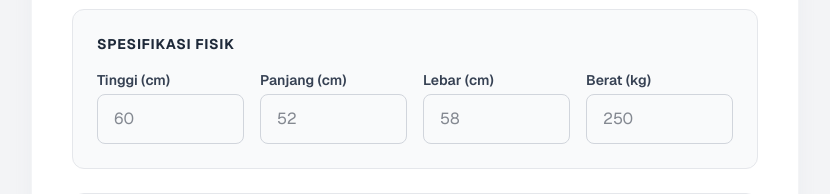
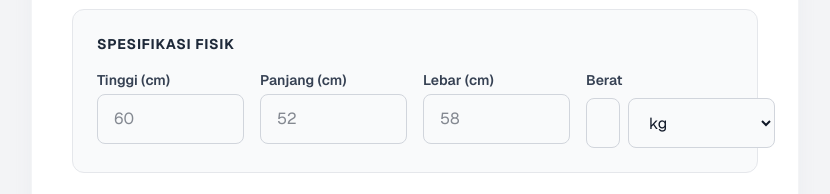
Before and after one commit to muhammadfariz123/webbrankas, a Next.js app: page /admin in a window 1280 px wide. Shown: the part 734-928 px from the top of the page, without its empty margins (225-1055 px from the left). Built offline with nearby package versions, Linux system fonts and the light colour scheme.

Commit message:
Add weight unit (kg/ton) selection

```diff
--- a/app/admin/page.tsx
+++ b/app/admin/page.tsx
@@ -6,7 +6,7 @@ import Link from 'next/link';
 export default function AdminPanel() {
     // State untuk Produk
     const [formData, setFormData] = useState({
-    name: '', price: '', category: 'Brankas Baru', height: '', length: '', width: '', weight: '', image1: '', image2: ''
+        name: '', price: '', category: 'Brankas Baru', height: '', length: '', width: '', weight: '', weightUnit: 'kg', image1: '', image2: ''
     });
     const [loadingProduct, setLoadingProduct] = useState(false);
 
@@ -56,7 +56,7 @@ export default function AdminPanel() {
             body: JSON.stringify({ image: bannerImage })
         });
 
-    if(res.ok) alert('Banner berhasil diupdate!');
+        if (res.ok) alert('Banner berhasil diupdate!');
         else alert('Gagal update banner');
         setLoadingBanner(false);
     };
@@ -73,9 +73,9 @@ export default function AdminPanel() {
             body: JSON.stringify(formData)
         });
 
-    if(res.ok) {
+        if (res.ok) {
             alert('Produk berhasil ditambahkan!');
-      setFormData({name: '', price: '', category: 'Brankas Baru', height: '', length: '', width: '', weight: '', image1: '', image2: ''});
+            setFormData({ name: '', price: '', category: 'Brankas Baru', height: '', length: '', width: '', weight: '', weightUnit: 'kg', image1: '', image2: '' });
         } else {
             alert('Gagal menambahkan produk');
         }
@@ -140,10 +140,10 @@ export default function AdminPanel() {
 
                     <form onSubmit={submitProduct} className="space-y-6">
                         <div className="grid grid-cols-1 md:grid-cols-2 gap-6">
-              <div><label className={labelClass}>Nama Produk</label><input required type="text" className={inputClass} placeholder="Contoh: Guardian Safe UK60" onChange={e => setFormData({...formData, name: e.target.value})} value={formData.name} /></div>
+                            <div><label className={labelClass}>Nama Produk</label><input required type="text" className={inputClass} placeholder="Contoh: Guardian Safe UK60" onChange={e => setFormData({ ...formData, name: e.target.value })} value={formData.name} /></div>
                             <div>
                                 <label className={labelClass}>Kategori</label>
-                <select className={inputClass} onChange={e => setFormData({...formData, category: e.target.value})} value={formData.category}>
+                                <select className={inputClass} onChange={e => setFormData({ ...formData, category: e.target.value })} value={formData.category}>
                                     <option value="Brankas Baru">Brankas Baru</option>
                                     <option value="Brankas Second">Brankas Second</option>
                                 </select>
@@ -154,17 +154,37 @@ export default function AdminPanel() {
                             <label className={labelClass}>Harga (Rp)</label>
                             <div className="relative mt-1">
                                 <div className="absolute inset-y-0 left-0 pl-4 flex items-center pointer-events-none"><span className="text-gray-500 font-semibold">Rp</span></div>
-                <input required type="number" className={`${inputClass} pl-12`} placeholder="5900000" onChange={e => setFormData({...formData, price: e.target.value})} value={formData.price} />
+                                <input required type="number" className={`${inputClass} pl-12`} placeholder="5900000" onChange={e => setFormData({ ...formData, price: e.target.value })} value={formData.price} />
                             </div>
                         </div>
 
                         <div className="bg-gray-50 p-6 rounded-xl border border-gray-200 space-y-4">
                             <h3 className="text-sm font-bold text-gray-800 uppercase tracking-wider">Spesifikasi Fisik</h3>
                             <div className="grid grid-cols-2 md:grid-cols-4 gap-4">
-                <div><label className={labelClass}>Tinggi (cm)</label><input required type="number" className={inputClass} placeholder="60" onChange={e => setFormData({...formData, height: e.target.value})} value={formData.height} /></div>
-                <div><label className={labelClass}>Panjang (cm)</label><input required type="number" className={inputClass} placeholder="52" onChange={e => setFormData({...formData, length: e.target.value})} value={formData.length} /></div>
-                <div><label className={labelClass}>Lebar (cm)</label><input required type="number" className={inputClass} placeholder="58" onChange={e => setFormData({...formData, width: e.target.value})} value={formData.width} /></div>
-                <div><label className={labelClass}>Berat (kg)</label><input required type="number" className={inputClass} placeholder="250" onChange={e => setFormData({...formData, weight: e.target.value})} value={formData.weight} /></div>
+                                <div><label className={labelClass}>Tinggi (cm)</label><input required type="number" className={inputClass} placeholder="60" onChange={e => setFormData({ ...formData, height: e.target.value })} value={formData.height} /></div>
+                                <div><label className={labelClass}>Panjang (cm)</label><input required type="number" className={inputClass} placeholder="52" onChange={e => setFormData({ ...formData, length: e.target.value })} value={formData.length} /></div>
+                                <div><label className={labelClass}>Lebar (cm)</label><input required type="number" className={inputClass} placeholder="58" onChange={e => setFormData({ ...formData, width: e.target.value })} value={formData.width} /></div>
+                                <div>
+                  <label className={labelClass}>Berat</label>
+                  <div className="flex gap-2 mt-1">
+                    <input
+                      required
+                      type="number"
+                      className={`${inputClass} mt-0`}
+                      placeholder="250"
+                      onChange={e => setFormData({...formData, weight: e.target.value})}
+                      value={formData.weight}
+                    />
+                    <select
+                      className={`${inputClass} mt-0 w-24 shrink-0`}
+                      onChange={e => setFormData({...formData, weightUnit: e.target.value})}
+                      value={formData.weightUnit}
+                    >
+                      <option value="kg">kg</option>
+                      <option value="ton">ton</option>
+                    </select>
+                  </div>
+                </div>
                             </div>
                         </div>
 
--- a/app/api/products/route.ts
+++ b/app/api/products/route.ts
@@ -22,6 +22,7 @@ export async function POST(request: Request) {
       length: parseInt(body.length),
       width: parseInt(body.width),
       weight: parseInt(body.weight),
+      weightUnit: body.weightUnit || 'kg',
       image1: body.image1,
       image2: body.image2 || null,
     },
--- a/app/components/ProductCard.tsx
+++ b/app/components/ProductCard.tsx
@@ -26,7 +26,7 @@ export default function ProductCard({ product }: { product: Product }) {
           {/* Overlay muncul dari bawah ke atas saat hover */}
           <div className="absolute inset-x-0 bottom-0 bg-gray-900/90 text-white px-4 py-4 translate-y-full group-hover:translate-y-0 transition-transform duration-300 ease-out">
             <p className="text-[11px] text-gray-200 leading-relaxed mb-2">
-              T{product.height}×P{product.length}×L{product.width} cm &middot; ±{product.weight}kg
+              T{product.height}×P{product.length}×L{product.width} cm &middot; ±{product.weight} {product.weightUnit}
             </p>
             <span className="inline-block text-[11px] font-bold uppercase tracking-wide border border-white/40 rounded-full px-3 py-1 group-hover:bg-white group-hover:text-gray-900 transition">
               Lihat Detail
--- a/app/produk/[id]/page.tsx
+++ b/app/produk/[id]/page.tsx
@@ -30,7 +30,7 @@ export default async function ProductDetail({ params }: Props) {
   });
 
   const waNumber = '6285741444444';
-  const message = `Halo Guardian Safe, saya tertarik dengan produk *${product.name}* (${product.category}).\n\nHarga: Rp ${product.price.toLocaleString('id-ID')}\nUkuran: T:${product.height}cm P:${product.length}cm L:${product.width}cm\nBerat: ±${product.weight}kg\n\nApakah stoknya masih tersedia?`;
+  const message = `Halo Guardian Safe, saya tertarik dengan produk *${product.name}* (${product.category}).\n\nHarga: Rp ${product.price.toLocaleString('id-ID')}\nUkuran: T:${product.height}cm P:${product.length}cm L:${product.width}cm\nBerat: ±${product.weight} ${product.weightUnit}\n\nApakah stoknya masih tersedia?`;
   const waLink = `https://wa.me/${waNumber}?text=${encodeURIComponent(message)}`;
 
   return (
@@ -96,7 +96,7 @@ export default async function ProductDetail({ params }: Props) {
             </div>
             <div className="flex py-4 border-b border-gray-100">
               <span className="w-1/3 font-bold text-gray-800">Berat</span>
-              <span className="w-2/3 text-gray-600">± {product.weight} kg</span>
+              <span className="w-2/3 text-gray-600">± {product.weight} {product.weightUnit}</span>
             </div>
             <div className="flex py-4 border-b border-gray-100">
               <span className="w-1/3 font-bold text-gray-800">Kondisi</span>
```
Also changed, not shown: 2 other files (tests, documents, lock files or other folders). Lines whose indentation alone changed are shown as unchanged.
